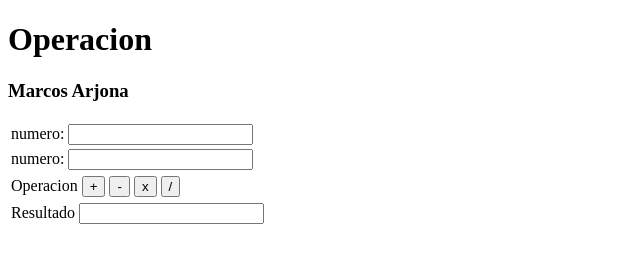
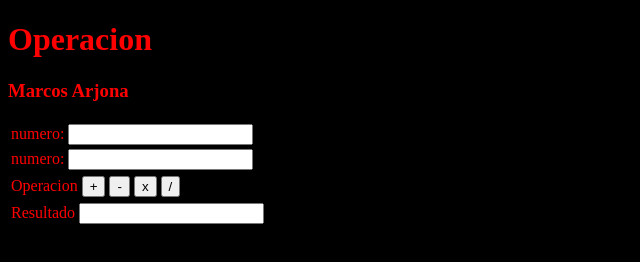
Before and after one commit to Mars29Cosmos/Oblivion, a plain HTML site: page index.html in a window 1280 px wide. Shown: the whole page, without its empty margins (0-640 px from the left). Drawn offline with Linux system fonts and the light colour scheme.

Commit message:
Update main.css

```diff
--- a/main.css
+++ b/main.css
@@ -1,11 +1,15 @@
-<!DOCTYPE html>
-<html>
-<head>
-<title>Pagina no oficial de Digimon</title>
-<link href="http://fonts.cdnfonts.com/css/ice-pixel7" rel="stylesheet">
-</head>
-
-<h1>Digipedia</h1>
-<h3>mi nombre</h3>
-</body>
-</html>
+body{
+	background: black;
+}
+h1{
+	color: red;
+}
+h2{
+	color: red;
+}
+h3{
+	color: red;
+}
+table{
+	color: red;
+}
```
